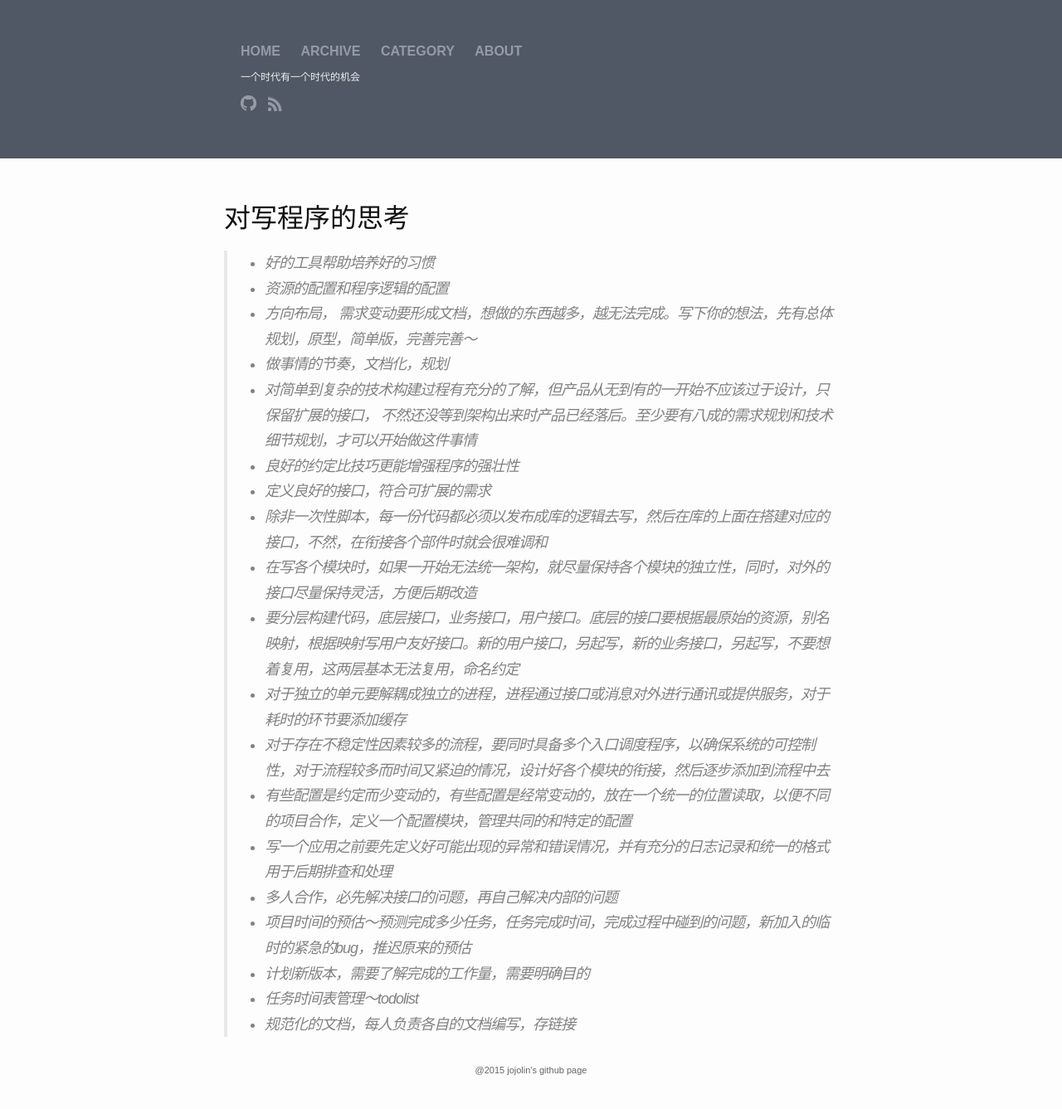
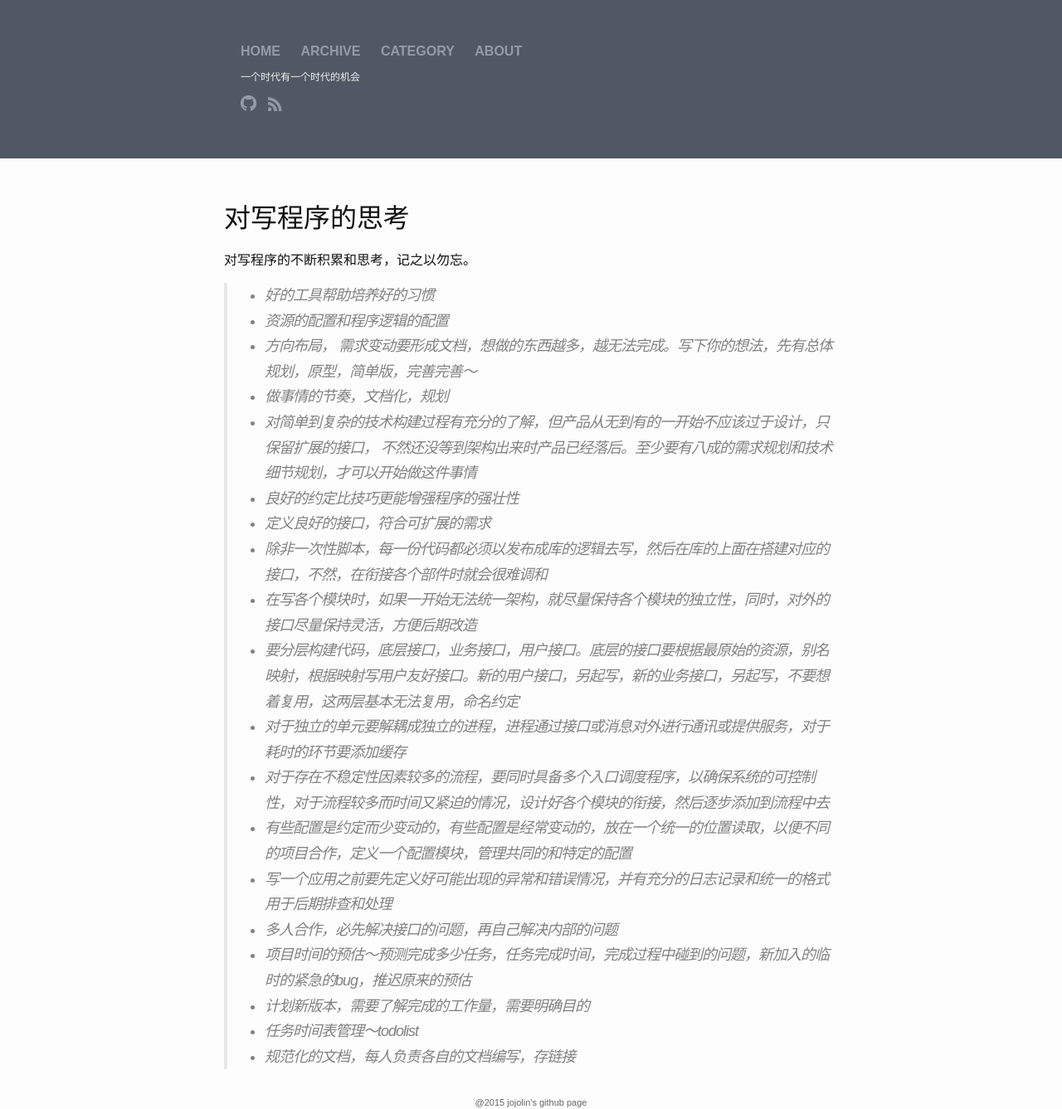
Before and after one commit to jojolin/jojolin.github.io, a Jekyll site: the page built from _posts/2016-10-11-note-thoughts-of-program.markdown, in a window 1280 px wide. Shown: the whole page at 83% size. Built offline with Jekyll 4.4.1, drawn with Linux system fonts in a browser that asks for light colours; before the commit the page ends 1298 px from its top, so only the background shows below that.

Commit message:
add desc

```diff
--- a/_posts/2016-10-11-note-thoughts-of-program.markdown
+++ b/_posts/2016-10-11-note-thoughts-of-program.markdown
@@ -4,6 +4,8 @@ title: 对写程序的思考
 date: 2016-10-11 23:30:19 +0800
 categories: note program
 ---
+对写程序的不断积累和思考，记之以勿忘。
+
 > - 好的工具帮助培养好的习惯
 > - 资源的配置和程序逻辑的配置
 > - 方向布局， 需求变动要形成文档，想做的东西越多，越无法完成。写下你的想法，先有总体规划，原型，简单版，完善完善～
```
